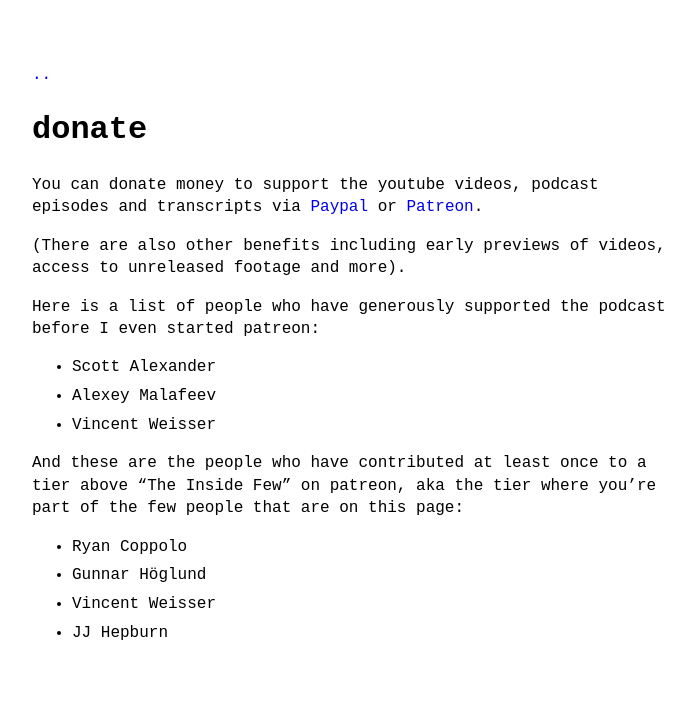
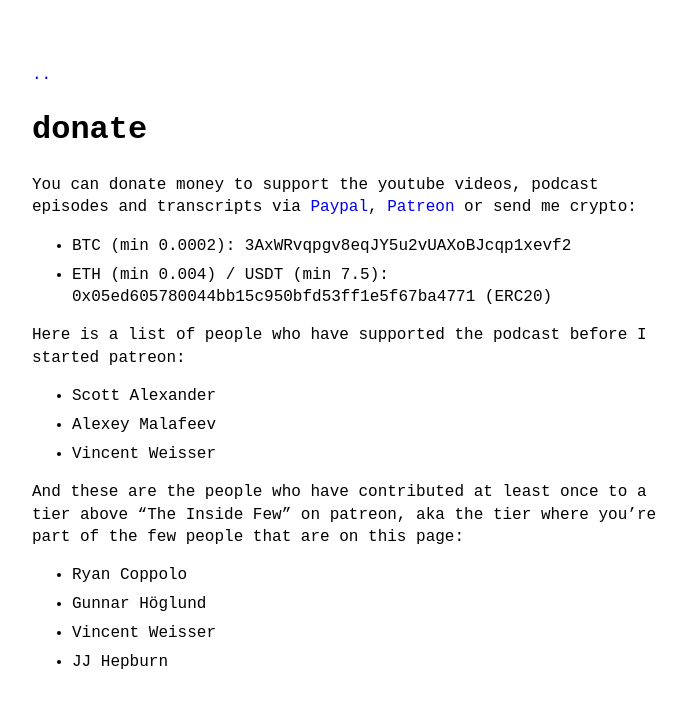
Before and after one commit to theinsideview/theinsideview.github.io, a Jekyll site: the page built from donate.md, in a window 1280 px wide. Shown: the top 708 px of the page, without its empty margins (288-983 px from the left). Built offline with Jekyll 4.4.1, drawn with Linux system fonts in a browser that asks for light colours.

Commit message:
donate updated

```diff
--- a/donate.md
+++ b/donate.md
@@ -3,11 +3,12 @@
 title: donate
 ---
 
-You can donate money to support the youtube videos, podcast episodes and transcripts via [Paypal](https://paypal.me/michaeltrazzi) or [Patreon](https://www.patreon.com/theinsideview).
+You can donate money to support the youtube videos, podcast episodes and transcripts via [Paypal](https://paypal.me/michaeltrazzi), [Patreon](https://www.patreon.com/theinsideview) or send me crypto:
 
-(There are also other benefits including early previews of videos, access to unreleased footage and more).
+- BTC (min 0.0002): 3AxWRvqpgv8eqJY5u2vUAXoBJcqp1xevf2
+- ETH (min 0.004) / USDT (min 7.5): 0x05ed605780044bb15c950bfd53ff1e5f67ba4771 (ERC20)
 
-Here is a list of people who have generously supported the podcast before I even started patreon:
+Here is a list of people who have supported the podcast before I started patreon:
 - Scott Alexander
 - Alexey Malafeev
 - Vincent Weisser
```
